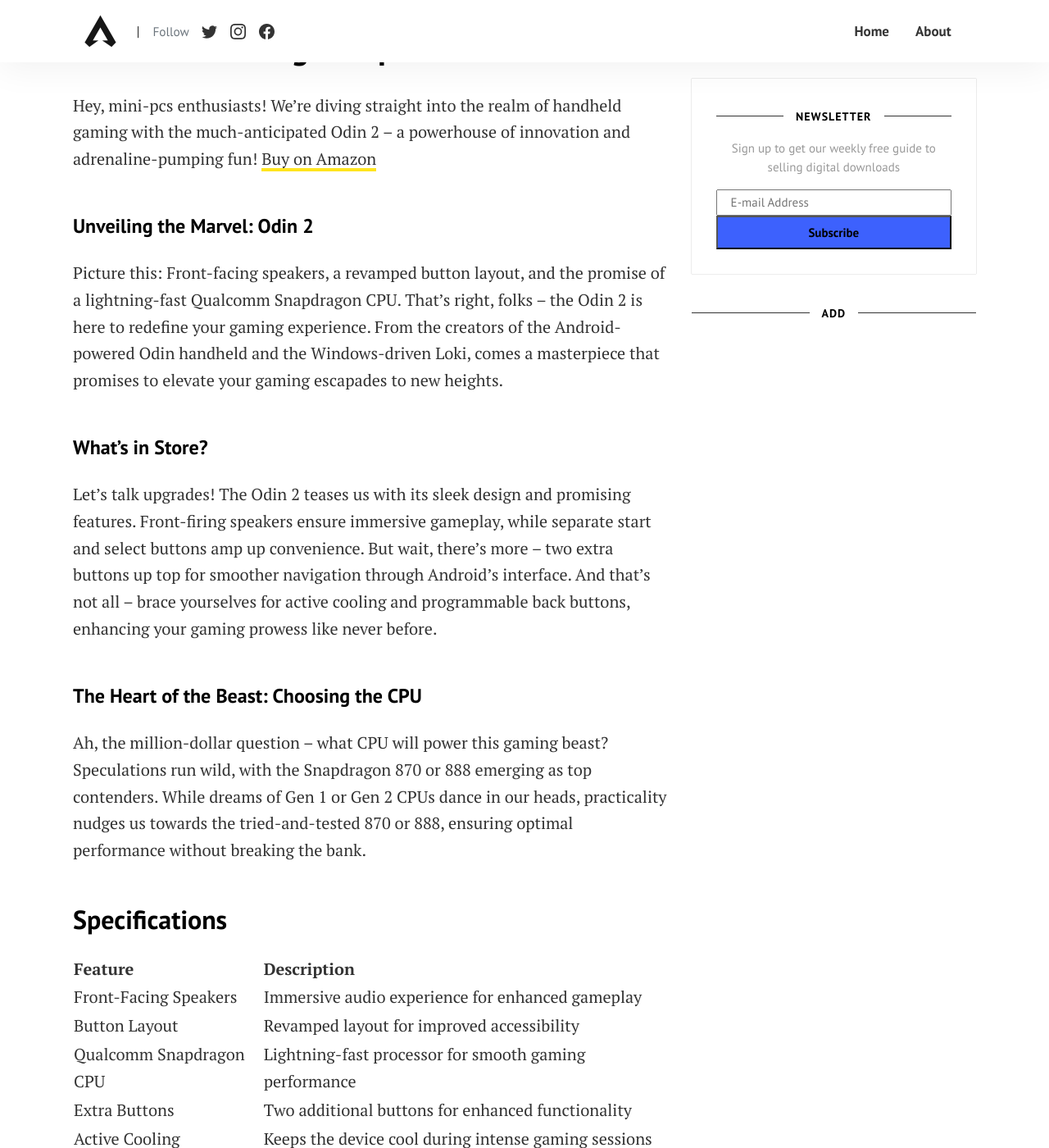
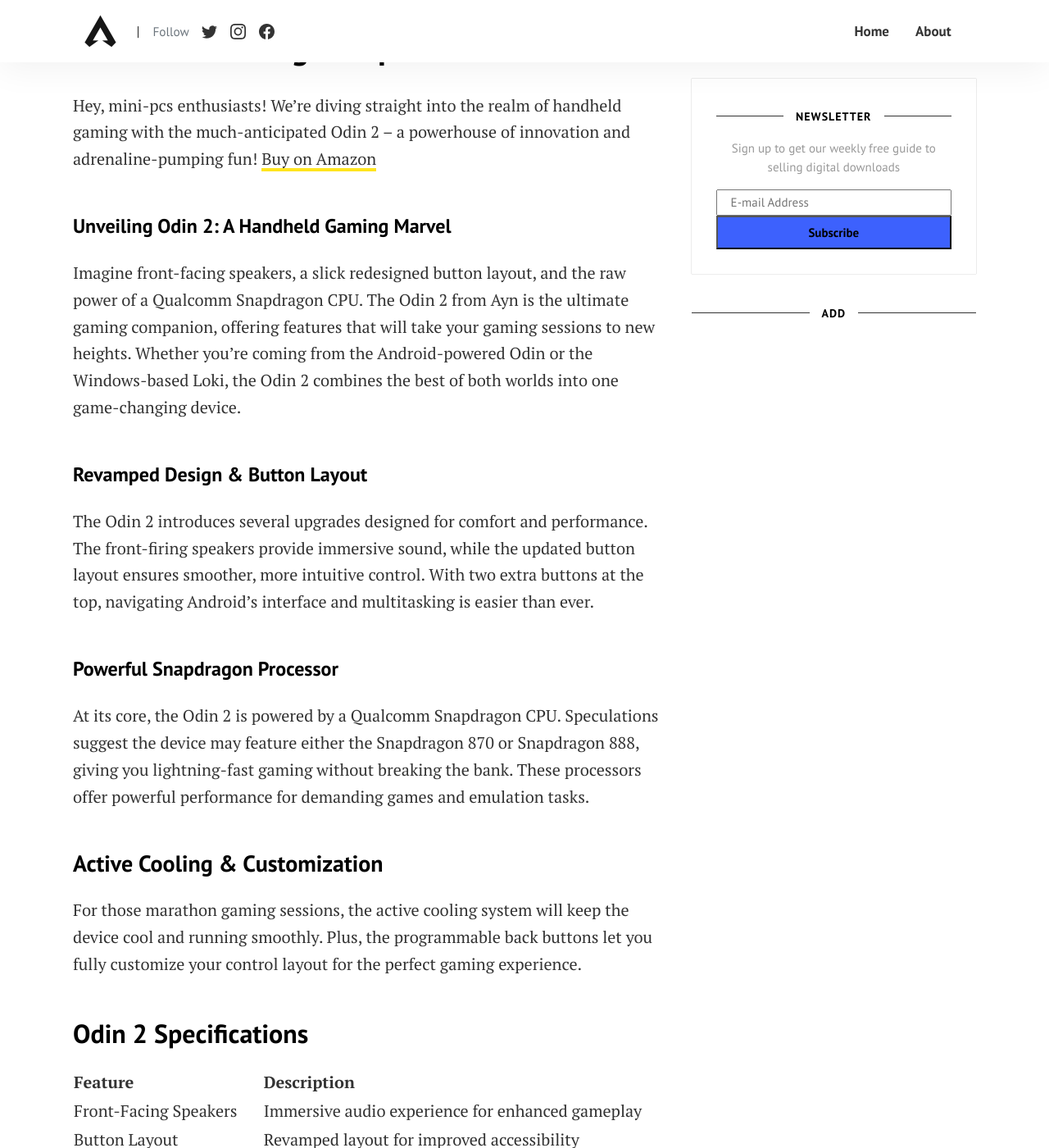
Before and after one commit to mini-pcs/mini-pcs.github.io, a Jekyll site: the page built from _posts/2024-02-10-Ayn Odin 2.md, in a window 1280 px wide and 1400 px high, scrolled down 624 px. Shown: the whole window at 82% size. Built offline with Jekyll 4.4.1, drawn with Linux system fonts in a browser that asks for light colours; comment, search, counter and statistics services are not loaded.

Commit message:
nww posts

```diff
--- a/_posts/2024-02-10-Ayn Odin 2.md
+++ b/_posts/2024-02-10-Ayn Odin 2.md
@@ -8,19 +8,25 @@
 
 Hey, mini-pcs enthusiasts! We're diving straight into the realm of handheld gaming with the much-anticipated Odin 2 – a powerhouse of innovation and adrenaline-pumping fun! [Buy on Amazon](https://amzn.to/4bANuQs)
 
-#### Unveiling the Marvel: Odin 2
+#### Unveiling Odin 2: A Handheld Gaming Marvel
 
-Picture this: Front-facing speakers, a revamped button layout, and the promise of a lightning-fast Qualcomm Snapdragon CPU. That's right, folks – the Odin 2 is here to redefine your gaming experience. From the creators of the Android-powered Odin handheld and the Windows-driven Loki, comes a masterpiece that promises to elevate your gaming escapades to new heights.
+Imagine front-facing speakers, a slick redesigned button layout, and the raw power of a Qualcomm Snapdragon CPU. The Odin 2 from Ayn is the ultimate gaming companion, offering features that will take your gaming sessions to new heights. Whether you're coming from the Android-powered Odin or the Windows-based Loki, the Odin 2 combines the best of both worlds into one game-changing device.
 
-#### What's in Store?
+#### Revamped Design & Button Layout
 
-Let's talk upgrades! The Odin 2 teases us with its sleek design and promising features. Front-firing speakers ensure immersive gameplay, while separate start and select buttons amp up convenience. But wait, there's more – two extra buttons up top for smoother navigation through Android's interface. And that's not all – brace yourselves for active cooling and programmable back buttons, enhancing your gaming prowess like never before.
+The Odin 2 introduces several upgrades designed for comfort and performance. The front-firing speakers provide immersive sound, while the updated button layout ensures smoother, more intuitive control. With two extra buttons at the top, navigating Android’s interface and multitasking is easier than ever.
 
-#### The Heart of the Beast: Choosing the CPU
+#### Powerful Snapdragon Processor
 
-Ah, the million-dollar question – what CPU will power this gaming beast? Speculations run wild, with the Snapdragon 870 or 888 emerging as top contenders. While dreams of Gen 1 or Gen 2 CPUs dance in our heads, practicality nudges us towards the tried-and-tested 870 or 888, ensuring optimal performance without breaking the bank.
+At its core, the Odin 2 is powered by a Qualcomm Snapdragon CPU. Speculations suggest the device may feature either the Snapdragon 870 or Snapdragon 888, giving you lightning-fast gaming without breaking the bank. These processors offer powerful performance for demanding games and emulation tasks.
 
-## Specifications
+### Active Cooling & Customization
+
+For those marathon gaming sessions, the active cooling system will keep the device cool and running smoothly. Plus, the programmable back buttons let you fully customize your control layout for the perfect gaming experience.
+
+
+
+## Odin 2 Specifications
 
 | Feature                | Description                                                                                   |
 |------------------------|-----------------------------------------------------------------------------------------------|
```
Also changed, not shown: _posts/2024-02-03-8Raspbery pi 5.md (+8 -8 lines), _posts/2024-02-04-RG405V.md (+7 -7 lines), _posts/2024-02-08-RTX 4060.md (+11 -8 lines), _posts/2024-02-11-ASUS ZenBook 14 OLED.md (+15 -10 lines), _posts/2024-02-11-GuliKit_KK3_ Max.md (+10 -6 lines), 1 other file.
